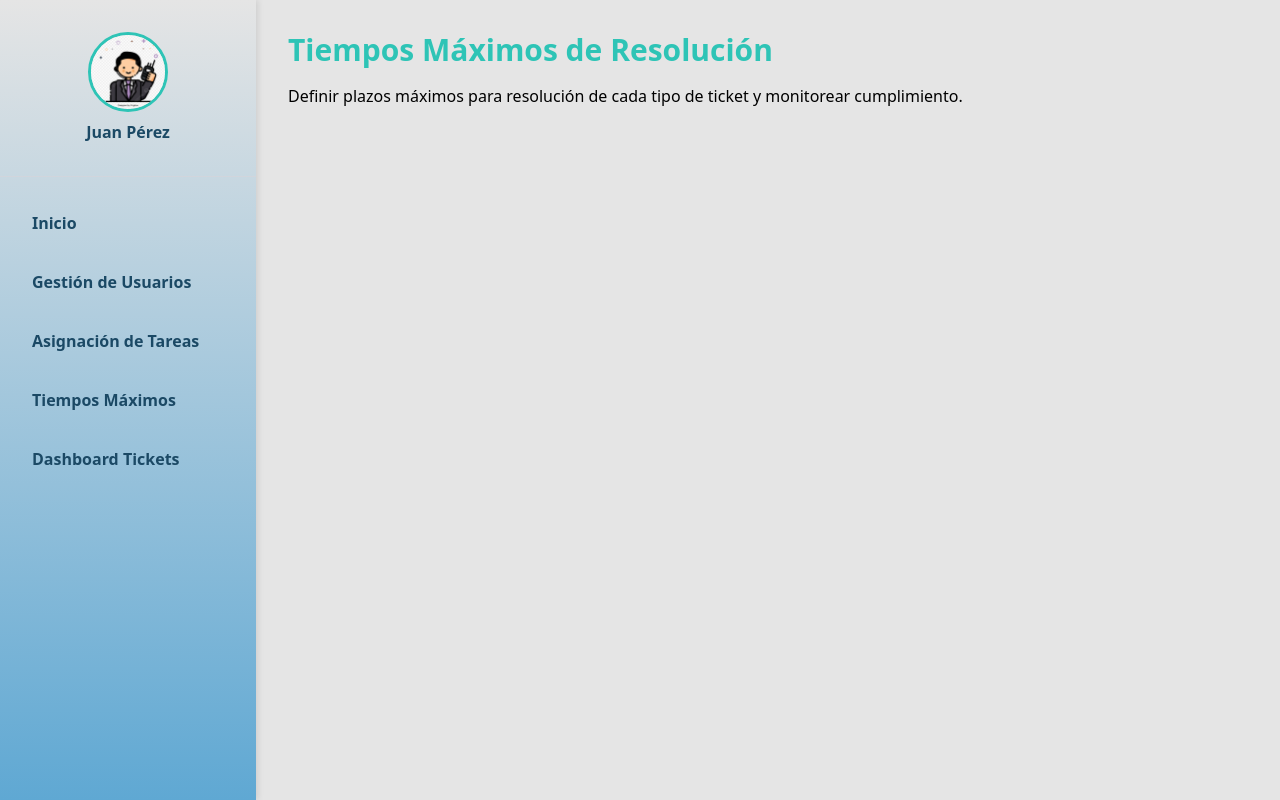
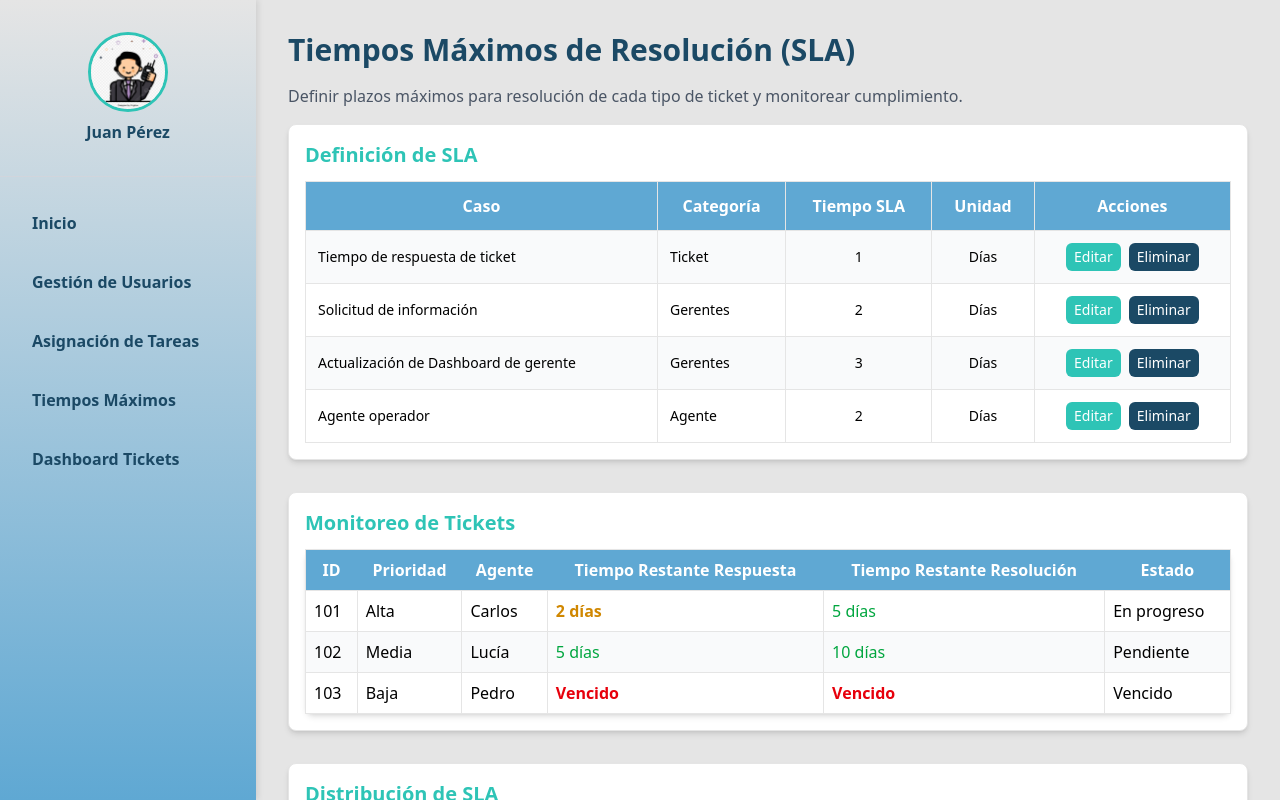
Before and after one commit to YazminSuybate/sistema-aeropuerto, a React (Vite) app in the folder jira/: page /admin in a window 1280 px wide. Both pictures are taken after a click on the button "Tiempos Máximos". Shown: the top 800 px of the page. Built offline with nearby package versions, Linux system fonts and the light colour scheme.

Commit message:
TiemposMáximos
agregando tablas y gráfico a panel admin.

```diff
--- a/jira/package.json
+++ b/jira/package.json
@@ -8,7 +8,7 @@
     "build": "vite build",
     "lint": "eslint .",
     "preview": "vite preview",
-     "mock": "json-server --watch public/dashboardData.json --port 4000"
+    "mock": "json-server --watch public/dashboardData.json --port 4000"
   },
   "dependencies": {
     "@radix-ui/react-slot": "^1.2.3",
--- a/jira/src/components/admin/panel/TiemposMaximos.jsx
+++ b/jira/src/components/admin/panel/TiemposMaximos.jsx
@@ -1,10 +1,158 @@
+import { useState } from "react";
+import { PieChart, Pie, Cell, Tooltip, Legend, ResponsiveContainer } from "recharts";
+
 export default function TiemposMaximos() {
+  const [slas, setSlas] = useState([
+    { id: 1, caso: "Tiempo de respuesta de ticket", categoria: "Ticket", tiempo: 1, unidad: "Días" },
+    { id: 2, caso: "Solicitud de información", categoria: "Gerentes", tiempo: 2, unidad: "Días" },
+    { id: 3, caso: "Actualización de Dashboard de gerente", categoria: "Gerentes", tiempo: 3, unidad: "Días" },
+    { id: 4, caso: "Agente operador", categoria: "Agente", tiempo: 2, unidad: "Días" },
+  ]);
+
+  const [ticketsWithTiming] = useState([
+    { id: 101, priority: "Alta", agent: "Carlos", responseRemaining: 2, resolutionRemaining: 5, state: "En progreso" },
+    { id: 102, priority: "Media", agent: "Lucía", responseRemaining: 5, resolutionRemaining: 10, state: "Pendiente" },
+    { id: 103, priority: "Baja", agent: "Pedro", responseRemaining: -1, resolutionRemaining: 0, state: "Vencido" },
+  ]);
+
+  const COLORS = ["#5FA8D3", "#2EC4B6", "#1B4965", "#2E2E2E"];
+
+  const pieData = slas.map((sla) => ({
+    name: sla.caso,
+    value: sla.tiempo,
+  }));
+
+  const getStatusClass = (time) => {
+    if (time <= 0) return "text-red-600 font-bold";
+    if (time <= 2) return "text-yellow-600 font-semibold";
+    return "text-green-600";
+  };
+
+  const formatRemaining = (time) => {
+    return time > 0 ? `${time} días` : "Vencido";
+  };
+
   return (
     <div className="admin-panel-content">
-      <h2 className="text-3xl font-semibold mb-4" style={{ color: "var(--color-secondary)" }}>
-        Tiempos Máximos de Resolución
+      <h2 className="text-3xl font-semibold mb-4" style={{ color: "#1B4965" }}>
+        Tiempos Máximos de Resolución (SLA)
       </h2>
-      <p>Definir plazos máximos para resolución de cada tipo de ticket y monitorear cumplimiento.</p>
+      <p className="mb-4 text-gray-600">
+        Definir plazos máximos para resolución de cada tipo de ticket y monitorear cumplimiento.
+      </p>
+
+      {/* Tabla SLA */}
+      <div className="overflow-x-auto bg-white shadow-md rounded-lg p-4 mb-8 border" style={{ borderColor: "#E5E5E5" }}>
+        <h3 className="text-xl font-bold mb-3" style={{ color: "#2EC4B6" }}>
+          Definición de SLA
+        </h3>
+        <table className="min-w-full table-auto border-collapse">
+          <thead>
+            <tr style={{ backgroundColor: "#5FA8D3", color: "white" }}>
+              <th className="p-3 border" style={{ borderColor: "#E5E5E5" }}>Caso</th>
+              <th className="p-3 border" style={{ borderColor: "#E5E5E5" }}>Categoría</th>
+              <th className="p-3 border text-center" style={{ borderColor: "#E5E5E5" }}>Tiempo SLA</th>
+              <th className="p-3 border text-center" style={{ borderColor: "#E5E5E5" }}>Unidad</th>
+              <th className="p-3 border text-center" style={{ borderColor: "#E5E5E5" }}>Acciones</th>
+            </tr>
+          </thead>
+          <tbody>
+            {slas.map((sla, index) => (
+              <tr
+                key={sla.id}
+                className="text-sm"
+                style={{ backgroundColor: index % 2 === 0 ? "#F9FAFB" : "#FFFFFF" }}
+              >
+                <td className="p-3 border" style={{ borderColor: "#E5E5E5" }}>{sla.caso}</td>
+                <td className="p-3 border" style={{ borderColor: "#E5E5E5" }}>{sla.categoria}</td>
+                <td className="p-3 border text-center" style={{ borderColor: "#E5E5E5" }}>{sla.tiempo}</td>
+                <td className="p-3 border text-center" style={{ borderColor: "#E5E5E5" }}>{sla.unidad}</td>
+                <td className="p-3 border text-center" style={{ borderColor: "#E5E5E5" }}>
+                  <button
+                    className="px-2 py-1 rounded-md mr-2 text-white"
+                    style={{ backgroundColor: "#2EC4B6" }}
+                  >
+                    Editar
+                  </button>
+                  <button
+                    className="px-2 py-1 rounded-md text-white"
+                    style={{ backgroundColor: "#1B4965" }}
+                  >
+                    Eliminar
+                  </button>
+                </td>
+              </tr>
+            ))}
+          </tbody>
+        </table>
+      </div>
+
+      {/* Monitoreo SLA */}
+      <div className="overflow-x-auto bg-white shadow-md rounded-lg p-4 mb-8 border" style={{ borderColor: "#E5E5E5" }}>
+        <h3 className="text-xl font-bold mb-3" style={{ color: "#2EC4B6" }}>
+          Monitoreo de Tickets
+        </h3>
+        <table className="w-full border rounded-lg shadow-md" style={{ borderColor: "#E5E5E5" }}>
+          <thead style={{ backgroundColor: "#5FA8D3", color: "white" }}>
+            <tr>
+              <th className="p-2">ID</th>
+              <th className="p-2">Prioridad</th>
+              <th className="p-2">Agente</th>
+              <th className="p-2">Tiempo Restante Respuesta</th>
+              <th className="p-2">Tiempo Restante Resolución</th>
+              <th className="p-2">Estado</th>
+            </tr>
+          </thead>
+          <tbody>
+            {ticketsWithTiming.map((t, index) => (
+              <tr
+                key={t.id}
+                className="hover:bg-gray-50"
+                style={{ backgroundColor: index % 2 === 0 ? "#FFFFFF" : "#F9FAFB" }}
+              >
+                <td className="p-2 border" style={{ borderColor: "#E5E5E5" }}>{t.id}</td>
+                <td className="p-2 border" style={{ borderColor: "#E5E5E5" }}>{t.priority}</td>
+                <td className="p-2 border" style={{ borderColor: "#E5E5E5" }}>{t.agent}</td>
+                <td className={`p-2 border ${getStatusClass(t.responseRemaining)}`} style={{ borderColor: "#E5E5E5" }}>
+                  {formatRemaining(t.responseRemaining)}
+                </td>
+                <td className={`p-2 border ${getStatusClass(t.resolutionRemaining)}`} style={{ borderColor: "#E5E5E5" }}>
+                  {formatRemaining(t.resolutionRemaining)}
+                </td>
+                <td className="p-2 border" style={{ borderColor: "#E5E5E5" }}>{t.state}</td>
+              </tr>
+            ))}
+          </tbody>
+        </table>
+      </div>
+
+      {/* Diagrama de pastel SLA */}
+      <div className="bg-white shadow-md rounded-lg p-4 border" style={{ borderColor: "#E5E5E5" }}>
+        <h3 className="text-xl font-bold mb-3" style={{ color: "#2EC4B6" }}>
+          Distribución de SLA
+        </h3>
+        <div className="w-full h-64">
+          <ResponsiveContainer>
+            <PieChart>
+              <Pie
+                data={pieData}
+                dataKey="value"
+                nameKey="name"
+                cx="50%"
+                cy="50%"
+                outerRadius={100}
+                label
+              >
+                {pieData.map((_, index) => (
+                  <Cell key={`cell-${index}`} fill={COLORS[index % COLORS.length]} />
+                ))}
+              </Pie>
+              <Tooltip />
+              <Legend />
+            </PieChart>
+          </ResponsiveContainer>
+        </div>
+      </div>
     </div>
-  )
+  );
 }
```
